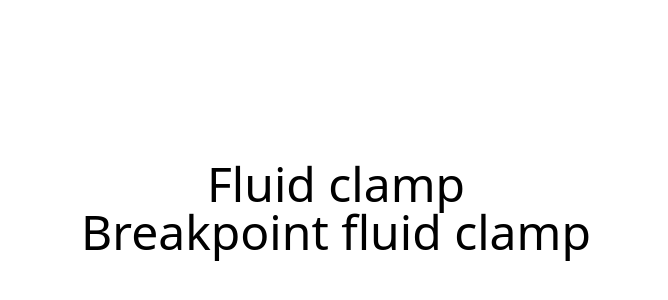
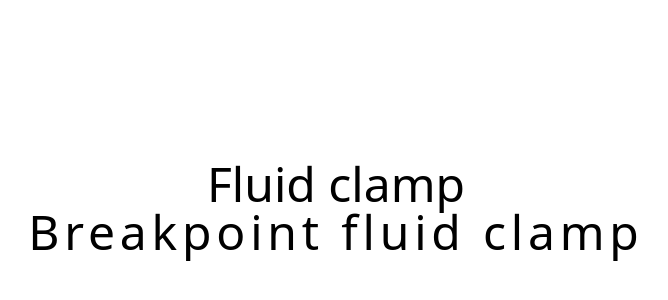
Before and after one commit to RobEasthope/tailwind-sandbox, a Next.js app: page / in a window 1280 px wide. Shown: the part 192-492 px from the top of the page, without its empty margins (304-972 px from the left). Built offline with nearby package versions, Linux system fonts and the light colour scheme.

Commit message:
Test letter spacing styles

```diff
--- a/tailwind.config.js
+++ b/tailwind.config.js
@@ -19,16 +19,16 @@ module.exports = {
       },
       fontSize: {
         clamp: [
-          'clamp(16px, calc(16px + (48 - 16) * ((100vw - 320px) / (1000 - 320))), 48px)',
+          "clamp(16px, calc(16px + (48 - 16) * ((100vw - 320px) / (1000 - 320))), 48px)",
           { lineHeight: "1" },
         ],
-        '16-21px': [
-          'clamp(16px, calc(16px + (21 - 16) * ((100vw - 320px) / (1000 - 320))), 21px)',
+        "16-21px": [
+          "clamp(16px, calc(16px + (21 - 16) * ((100vw - 320px) / (1000 - 320))), 21px)",
           { lineHeight: "1" },
         ],
-        '24-48px': [
-          'clamp(24px, calc(24px + (48 - 24) * ((100vw - 320px) / (1000 - 320))), 48px)',
-          { lineHeight: "1" },
+        "24-48px": [
+          "clamp(24px, calc(24px + (48 - 24) * ((100vw - 320px) / (1000 - 320))), 48px)",
+          { lineHeight: "1", letterSpacing: "0.1em" },
         ],
       },
     },
```
